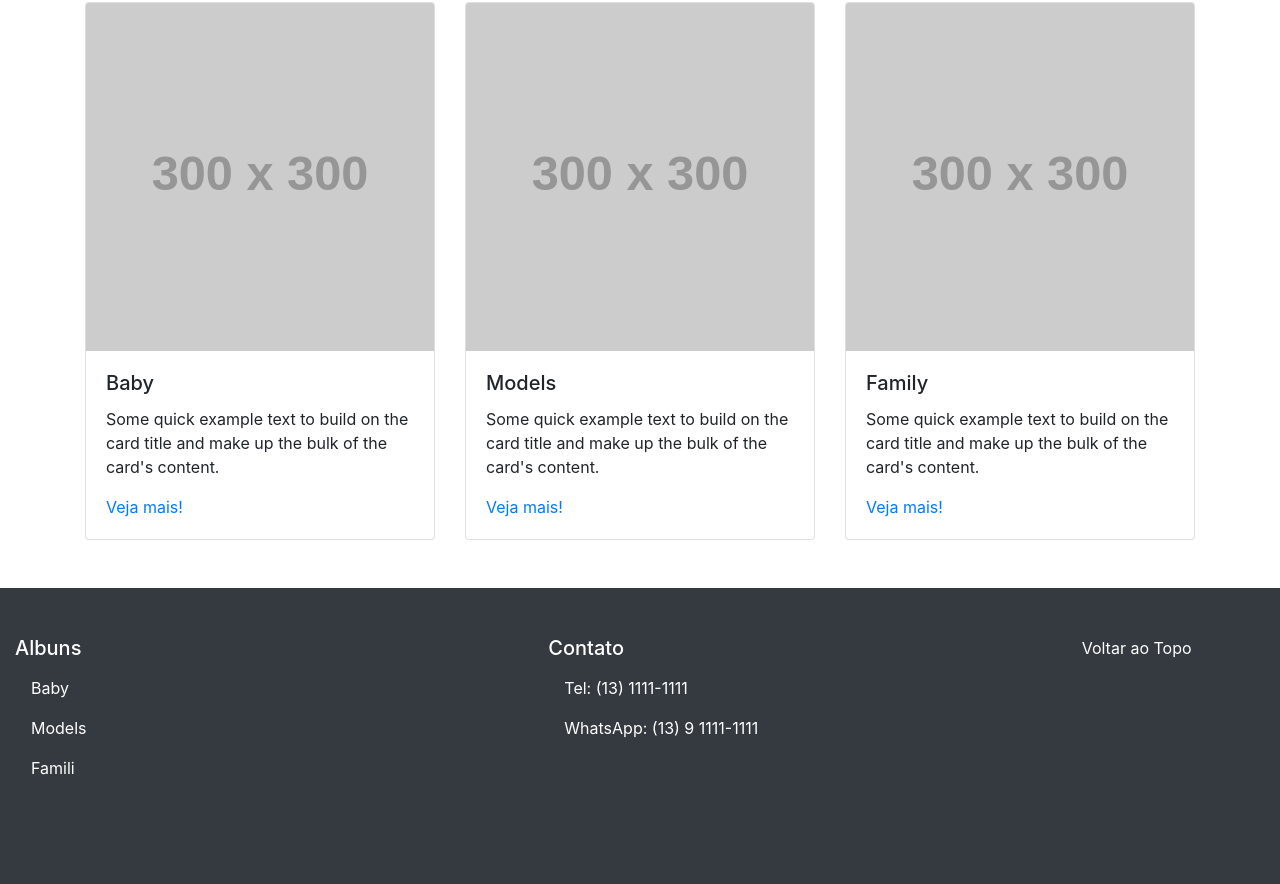
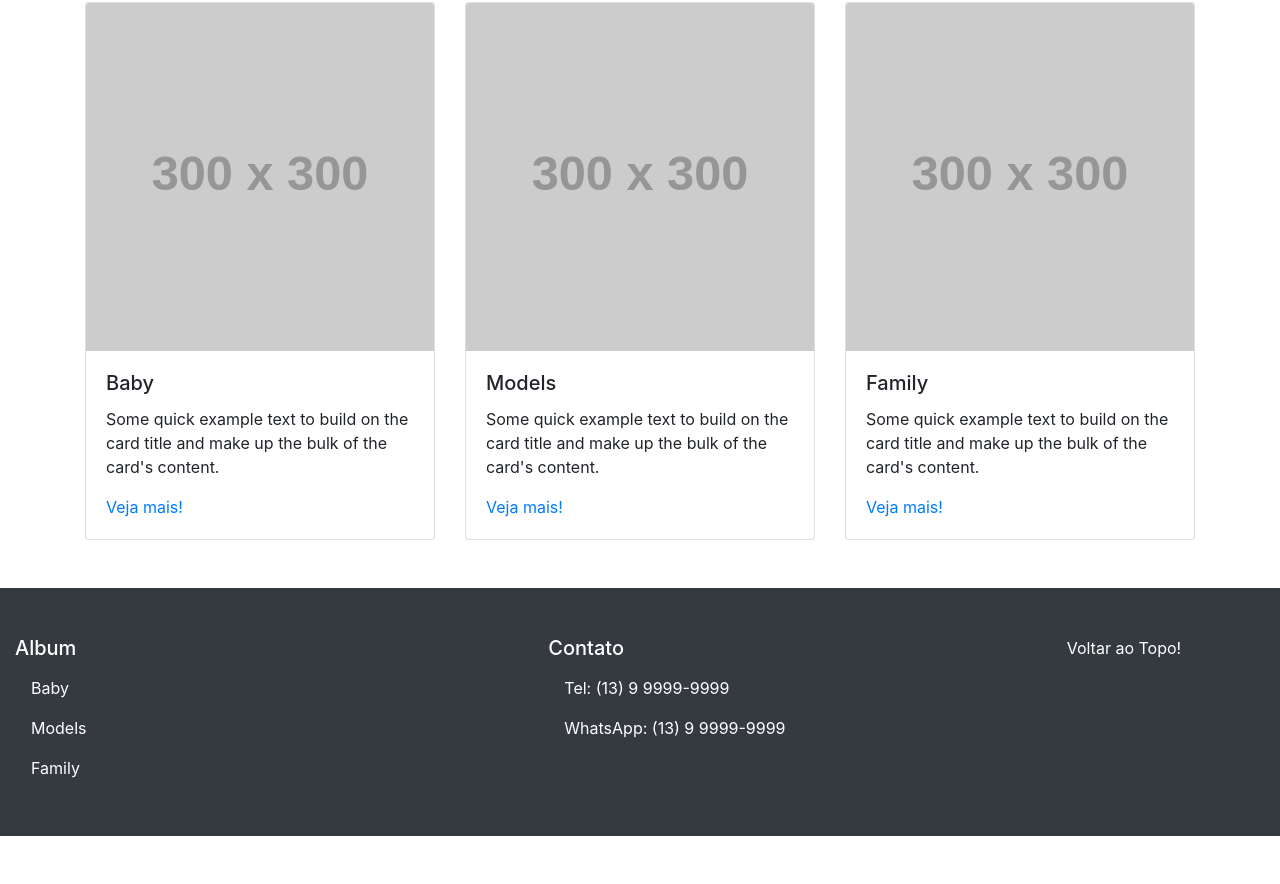
Before and after one commit to troquatte/conhecendo-o-Bootstrap, a plain HTML site: page portfolio.html in a window 1280 px wide. Shown: the part 606-1490 px from the top of the page. After the commit the page ends 1442 px from the top, so only its background shows below. Drawn offline with Linux system fonts and the light colour scheme; placeholder pictures from the web are drawn by us.

Commit message:
Add Footer

```diff
--- a/portfolio.html
+++ b/portfolio.html
@@ -152,46 +152,43 @@
   </main>
   <!-- End Main -->
 
-  <!-- Footer -->
-  <footer class="container-fluid bg-dark text-white">
-    <!-- Row -->
+  <footer class="container-fluid text-white bg-dark">
     <div class="row pt-5 pb-5">
-      <!-- Menu Albuns-->
-      <section class="col-md-5 mb-5">
-        <h5>Albuns</h5>
+      <section class="col-md-5">
+        <h5>Album</h5>
         <ul class="nav flex-column">
           <li class="nav-item">
             <a href="#" class="nav-link text-white">Baby</a>
+          </li>
+          <li class="nav-item">
             <a href="#" class="nav-link text-white">Models</a>
-            <a href="#" class="nav-link text-white">Famili</a>
+          </li>
+          <li class="nav-item">
+            <a href="#" class="nav-link text-white">Family</a>
           </li>
         </ul>
       </section>
-      <!-- End Menu Albuns-->
 
-      <!-- Menu Contato -->
-      <section class="col-md-5 mb-5">
+      <section class="col-md-5">
         <h5>Contato</h5>
         <ul class="nav flex-column">
           <li class="nav-item">
-            <a href="tel:+551311111111" class="nav-link text-white">Tel: (13) 1111-1111</a>
-            <a href="https://api.whatsapp.com/send?phone=+5511911111111&text=Oi%20quero%20Falar"
-              class="nav-link text-white">WhatsApp: (13) 9 1111-1111</a>
+            <a href="tel:+5513111111111" class="nav-link text-white">Tel: (13) 9 9999-9999</a>
+          </li>
+          <li class="nav-item">
+            <a href="https://api.whatsapp.com/send?phone=5513999999999&text=Quero%20saber%20mais%20sobre%20o%20Curso!"
+              target="_blank" class="nav-link text-white">WhatsApp:
+              (13) 9 9999-9999
+            </a>
           </li>
         </ul>
       </section>
-      <!-- End Menu Contato -->
 
-      <!-- Voltar ao Top -->
-      <section class="col-md-2">
-        <a href="#" class="text-white">Voltar ao Topo</a>
+      <section>
+        <a href="#" class="text-white">Voltar ao Topo!</a>
       </section>
-      <!-- Voltar ao Top -->
     </div>
-    <!-- End Row -->
-
   </footer>
-  <!-- End Footer -->
 
   <!-- Optional JavaScript -->
   <!-- jQuery first, then Popper.js, then Bootstrap JS -->
```
